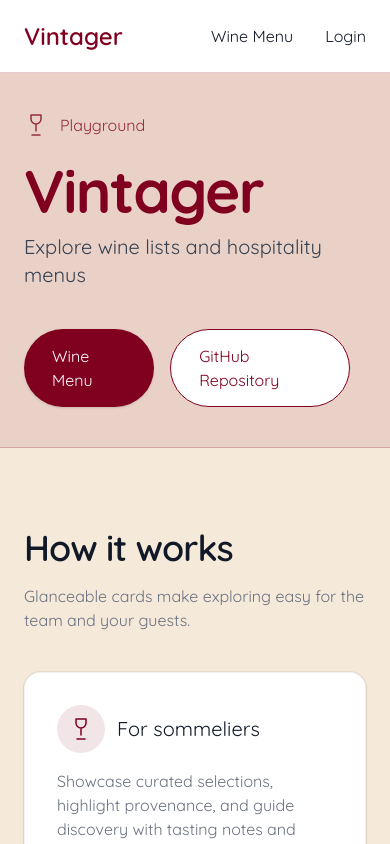
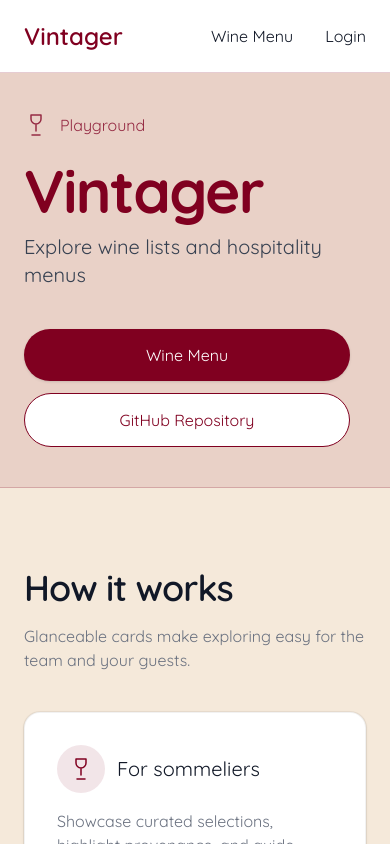
Before and after one commit to frank-895/vintager, a React (Vite) app in the folder app/: page / in a window 390 px wide. Shown: the top 844 px of the page. Built offline with nearby package versions, Linux system fonts and the light colour scheme; no server answers.

Commit message:
style: Refine button layout and alignment on Home page for better responsiveness

```diff
--- a/app/src/pages/Home.tsx
+++ b/app/src/pages/Home.tsx
@@ -60,16 +60,16 @@
               <p className="mt-3 text-xl sm:text-2xl text-[#374151]">
                 Explore wine lists and hospitality menus
               </p>
-              <div className="mt-10 flex gap-4">
+              <div className="mt-10 flex flex-col sm:flex-row gap-3 sm:gap-4 items-stretch sm:items-center">
                 <a
                   href="/wines"
-                  className="inline-flex items-center rounded-full bg-[color:var(--brand-primary)] px-7 py-3.5 text-white shadow-sm transition hover:opacity-95"
+                  className="inline-flex items-center justify-center rounded-full bg-[color:var(--brand-primary)] px-7 py-3.5 text-white shadow-sm transition hover:opacity-95 w-full sm:w-auto text-center"
                 >
                   Wine Menu
                 </a>
                 <a
                   href="https://github.com/frank-895/vintager"
-                  className="inline-flex items-center rounded-full border border-[color:var(--brand-primary)] bg-white px-7 py-3.5 text-[color:var(--brand-primary)] transition hover:bg-[color:var(--brand-primary)] hover:text-white"
+                  className="inline-flex items-center justify-center rounded-full border border-[color:var(--brand-primary)] bg-white px-7 py-3.5 text-[color:var(--brand-primary)] transition hover:bg-[color:var(--brand-primary)] hover:text-white w-full sm:w-auto text-center"
                   target="_blank"
                   rel="noreferrer noopener"
                 >
```
